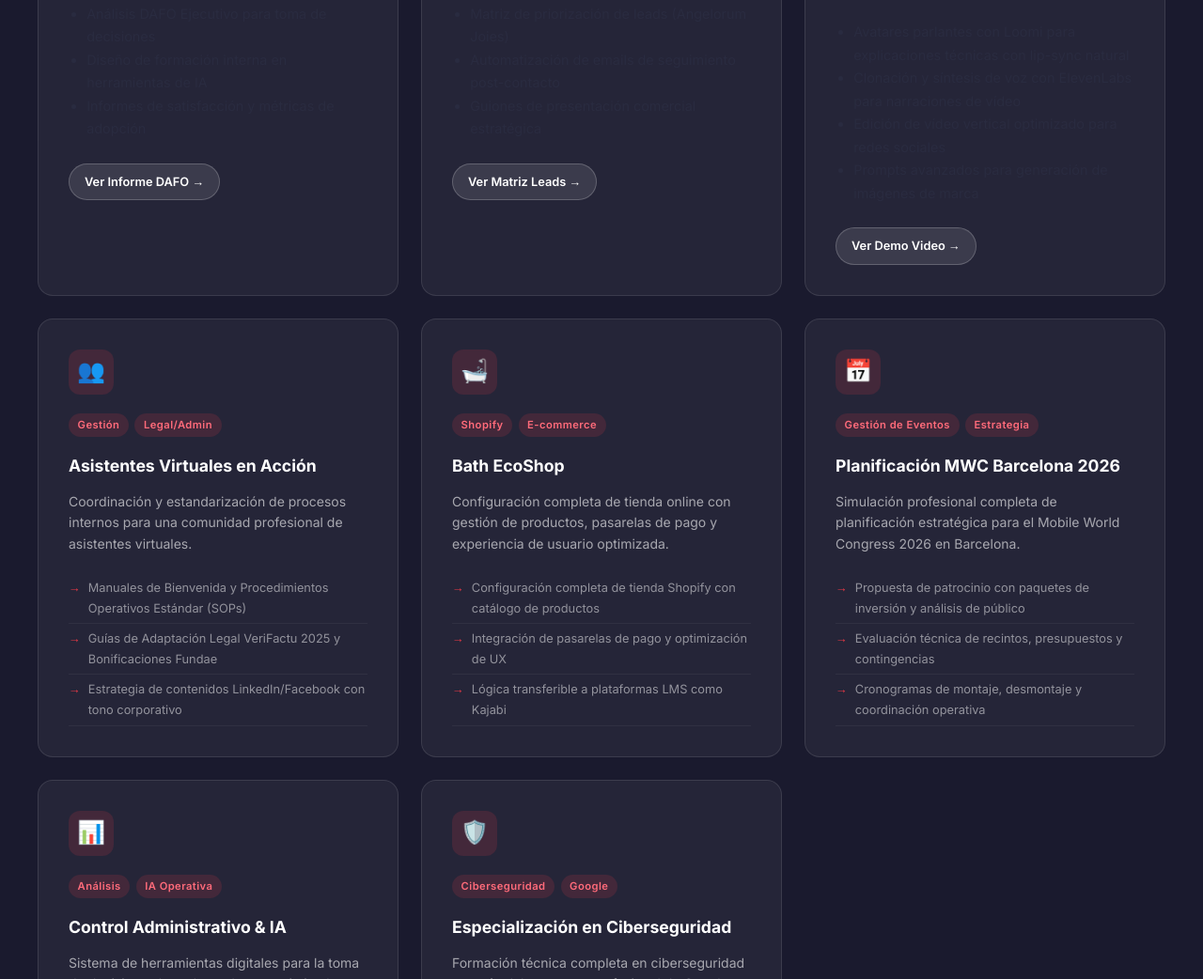
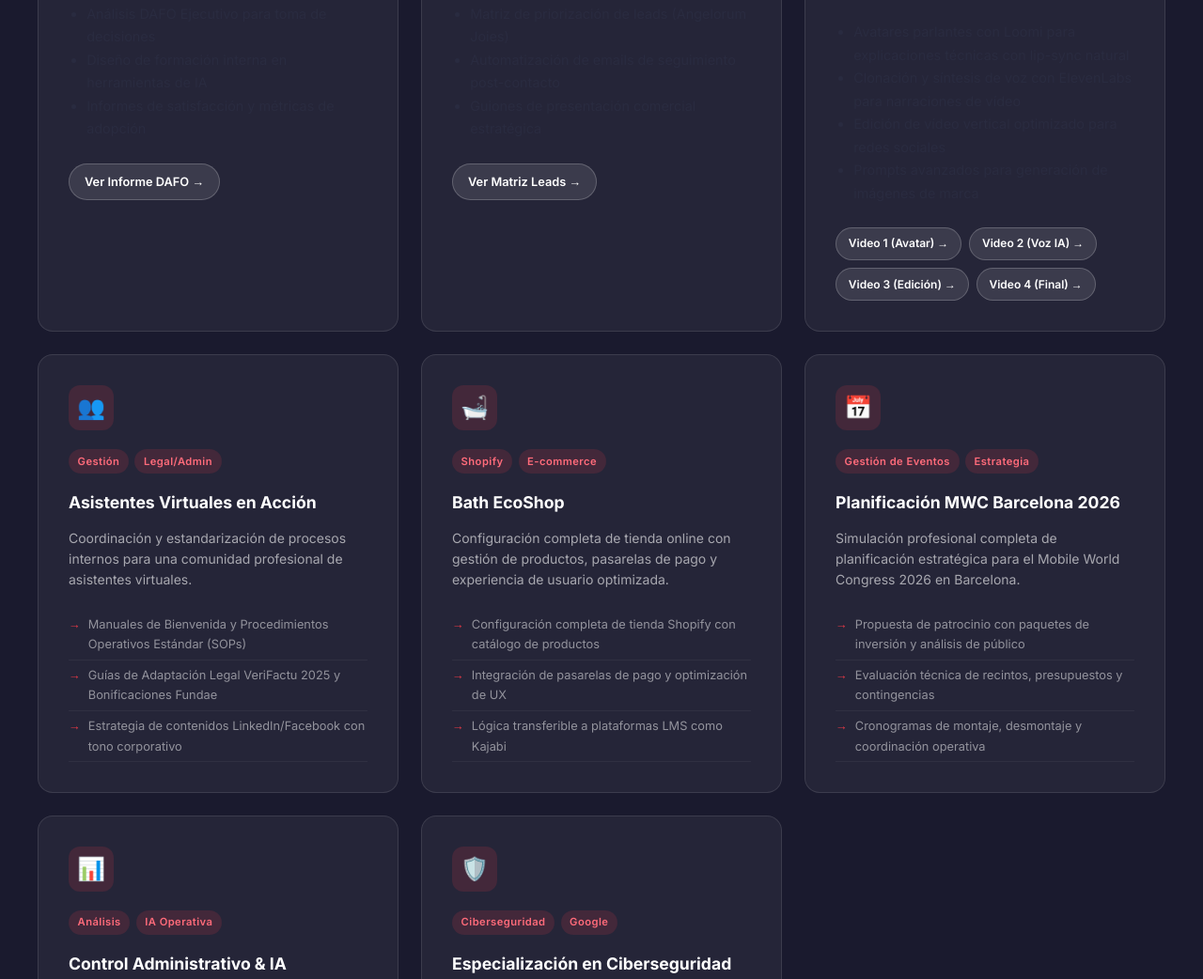
Before and after one commit to alauriela/alauriela, a plain HTML site: page docs/index.html in a window 1280 px wide. Shown: the part 2407-3449 px from the top of the page at 94% size. Drawn offline with nearby package versions, Linux system fonts and the light colour scheme; a web font is replaced by a local one.

Commit message:
feat: añadir enlaces directos a los vídeos de IA del proyecto EcoLuz

```diff
--- a/docs/index.html
+++ b/docs/index.html
@@ -689,7 +689,12 @@
           <li>Edición de vídeo vertical optimizado para redes sociales</li>
           <li>Prompts avanzados para generación de imágenes de marca</li>
         </ul>
-        <a href="https://www.loomi.ai/" target="_blank" class="btn-secondary" style="font-size:0.8rem; padding:0.5rem 1rem;">Ver Demo Video →</a>
+        <div style="display:flex; flex-wrap:wrap; gap:0.5rem; margin-top:1rem;">
+          <a href="https://drive.google.com/file/d/1taP4ib4ekARhbq1Da7qTYHPrg11g-ZYM/view?usp=sharing" target="_blank" class="btn-secondary" style="font-size:0.75rem; padding:0.4rem 0.8rem;">Video 1 (Avatar) →</a>
+          <a href="https://drive.google.com/file/d/1nyEI2kBeQqq_-kqUIXszlKB8zmedpukH/view?usp=sharing" target="_blank" class="btn-secondary" style="font-size:0.75rem; padding:0.4rem 0.8rem;">Video 2 (Voz IA) →</a>
+          <a href="https://drive.google.com/file/d/1Fx9YMxFEEYygw3uuTw4THM_c1p6as3NG/view?usp=sharing" target="_blank" class="btn-secondary" style="font-size:0.75rem; padding:0.4rem 0.8rem;">Video 3 (Edición) →</a>
+          <a href="https://drive.google.com/file/d/1npN-crQqmhBzpvFH_oP08xjx2syxWdV1/view?usp=sharing" target="_blank" class="btn-secondary" style="font-size:0.75rem; padding:0.4rem 0.8rem;">Video 4 (Final) →</a>
+        </div>
       </div>
 
       <div class="project-card fade-in">
```
